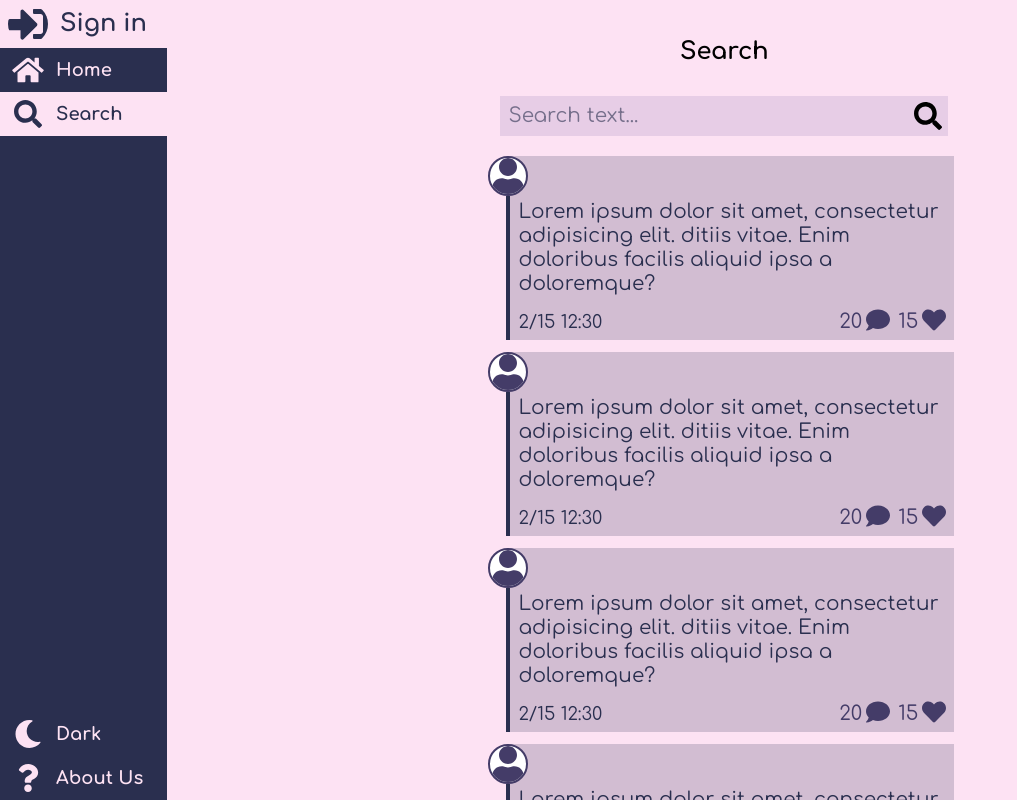
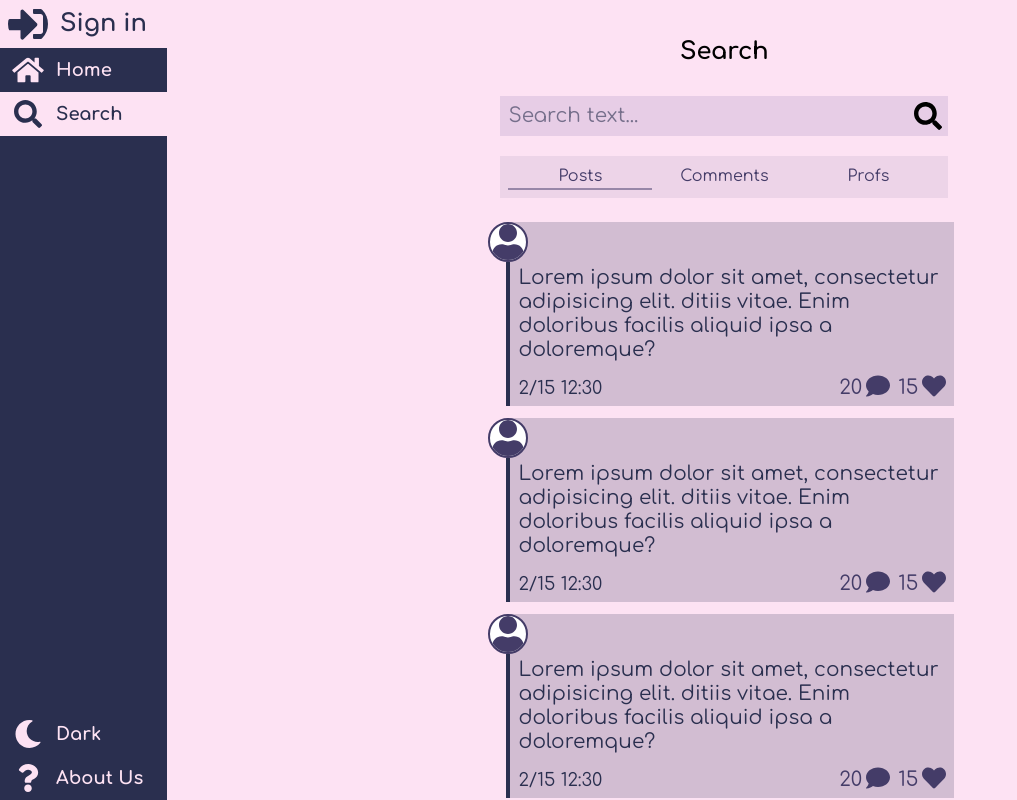
Before and after one commit to TohidEq/blog-json-server, a React (Vite) app: page /search in a window 1280 px wide. Shown: the whole page, without its empty margins (0-1017 px from the left). Built offline with nearby package versions, Linux system fonts and the light colour scheme; data requests are answered from the project's data file.

Commit message:
Add Search Methods btns

```diff
--- a/package.json
+++ b/package.json
@@ -7,7 +7,7 @@
     "dev": "vite",
     "build": "tsc && vite build",
     "preview": "vite preview",
-    "build-css": "tailwindcss --postcss -i ./src/css/tailwind.css -o ./src/css/index.css --watch",
+    "build-css": "tailwindcss --postcss -i ./src/css/tailwind.scss -o ./src/css/index.scss --watch",
     "run-json-server": "json-server --watch ./data/db.json --port 3001"
   },
   "dependencies": {
@@ -37,6 +37,7 @@
     "eslint-plugin-react": "^7.32.2",
     "postcss": "^8.4.22",
     "postcss-import": "^15.1.0",
+    "sass": "^1.63.6",
     "typescript": "^5.0.4",
     "vite": "^4.2.0"
   }
--- a/src/App.tsx
+++ b/src/App.tsx
@@ -49,7 +49,9 @@ function App() {
                   </ProtectedSignInUp>
                 }
               />
-              <Route path="/search" element={<Search />} />
+
+              <Route path="/search/" element={<Search />} />
+              <Route path="/search/:method/" element={<Search />} />
 
               <Route path="/about-us" element={<AboutUs />} />
 
--- a/src/components/pages/profile/MyProfile.tsx
+++ b/src/components/pages/profile/MyProfile.tsx
@@ -6,7 +6,6 @@ import { FaUserCircle } from "react-icons/fa";
 
 import useAuth from "../../../hooks/useAuth";
 
-import IUser from "../../../models/IUsers"
 
 import testprofile from '../../../images/profiles/testprofile.jpeg'
 
--- a/src/components/pages/profile/Profile.tsx
+++ b/src/components/pages/profile/Profile.tsx
@@ -23,9 +23,12 @@ function Profile({}: Props) {
     <div className="profile">
       {isPending || error && <MyProfile data={{
           username:"...",
-          fname:"...", lname:"...",
+          fname:"...",
+          lname:"...",
           summary:"...",
-          id:"0"}}/> }
+          id:"0",
+          email:"",
+          password:""}}/> }
       { data && <MyProfile data={data} />}
 
       {/* NavigateLinks (Posts|Comments|Likes) */}
--- a/src/components/pages/search/Search.scss
+++ b/src/components/pages/search/Search.scss
@@ -0,0 +1,24 @@
+.search-options {
+  @apply mx-auto
+    w-full
+    sm:max-w-lg
+    lg:max-w-xl
+    p-2
+    m-1
+    mb-6
+    mt-0
+    bg-dark-light-1/10
+    grid grid-cols-3 justify-stretch;
+
+    a{
+        @apply text-center
+        border-b-2 border-b-transparent;
+
+        /* theme */
+        &.active{
+            @apply border-b-dark-light-2/50;
+        }
+
+    }
+
+}
--- a/src/components/pages/search/Search.tsx
+++ b/src/components/pages/search/Search.tsx
@@ -2,10 +2,14 @@ import React from "react";
 import { FaSearch } from "react-icons/fa";
 import { useState } from "react";
 import Card from "../../card/Card";
+import { NavLink, useParams } from "react-router-dom";
 
 type Props = {};
 
 const Search = (props: Props) => {
+  const {method} = useParams().method!==undefined? useParams():{method:"posts"};
+  console.log("search method:",method);
+
   const [search, setSearch] = useState<string>();
 
   const handleSubmit = (e: React.FormEvent<HTMLFormElement>) => {
@@ -40,6 +44,17 @@ const Search = (props: Props) => {
             </div>
           </div>
         </form>
+        <div className="search-options">
+          <NavLink to={`/search`} end>
+            Posts
+          </NavLink>
+          <NavLink to={`/search/comments`}>
+            Comments
+          </NavLink>
+          <NavLink to={`/search/profile`}>
+            Profs
+          </NavLink>
+        </div>
       </div>
 
       <div className="search-result w-fit mx-auto">
--- a/src/css/index.css
+++ b/src/css/index.scss
@@ -1498,6 +1498,50 @@ input:autofill {
   color: rgb(229 190 236 / 0.8);
 }
 
+.search-options{
+  margin: 0.25rem;
+  margin-left: auto;
+  margin-right: auto;
+  margin-bottom: 1.5rem;
+  margin-top: 0px;
+  display: grid;
+  width: 100%;
+  grid-template-columns: repeat(3, minmax(0, 1fr));
+  justify-content: stretch;
+  background-color: rgb(99 89 133 / 0.1);
+  padding: 0.5rem;
+}
+
+@media (min-width: 640px){
+  .search-options{
+    max-width: 32rem;
+  }
+}
+
+@media (min-width: 1024px){
+  .search-options{
+    max-width: 36rem;
+  }
+}
+
+.search-options {
+  a{
+    border-bottom-width: 2px;
+  }
+  a{
+    border-bottom-color: transparent;
+  }
+  a{
+    text-align: center;
+  }
+  a{
+    /* theme */
+    &.active{
+      border-bottom-color: rgb(68 60 104 / 0.5);
+    }
+  }
+}
+
 .profile{
   padding-top: 0.25rem;
   padding-bottom: 0.25rem;
--- a/src/main.tsx
+++ b/src/main.tsx
@@ -2,7 +2,7 @@ import React from "react";
 import ReactDOM from "react-dom/client";
 import App from "./App";
 
-import "./css/index.css";
+import "./css/index.scss";
 
 import { nhost } from "./utils/nhost";
 import { ThemeProvider } from "./context/ThemeContext";
```
Also changed, not shown: src/hooks/useUser.ts (+6 -3 lines), src/css/tailwind.scss (line endings or trailing spaces), 1 other file (tests, documents, lock files or other folders).
